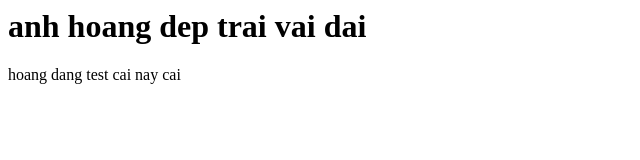
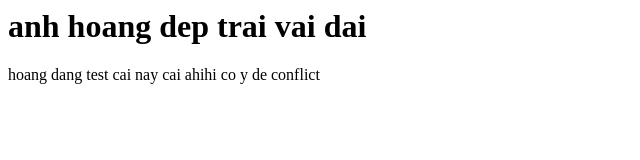
Before and after one commit to bdhoag/repo1, a plain HTML site: page index.html in a window 1280 px wide. Shown: the whole page, without its empty margins (0-640 px from the left). Drawn offline with Linux system fonts and the light colour scheme.

Commit message:
Update index.html

```diff
--- a/index.html
+++ b/index.html
@@ -1,3 +1,3 @@
 <h1>anh hoang dep trai vai dai</h1>
 
-<p>hoang dang test cai nay cai</p>
+<p>hoang dang test cai nay cai ahihi co y de conflict</p>
```
